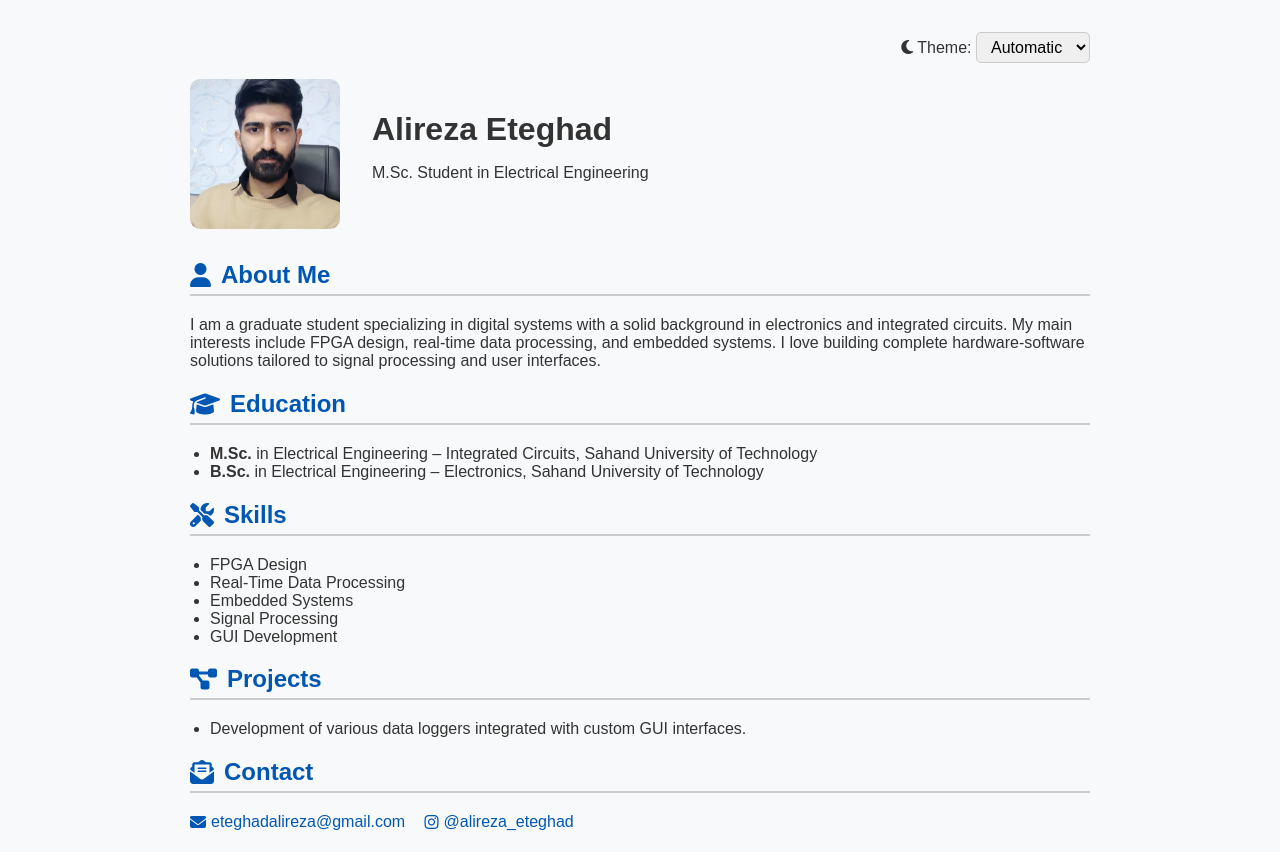
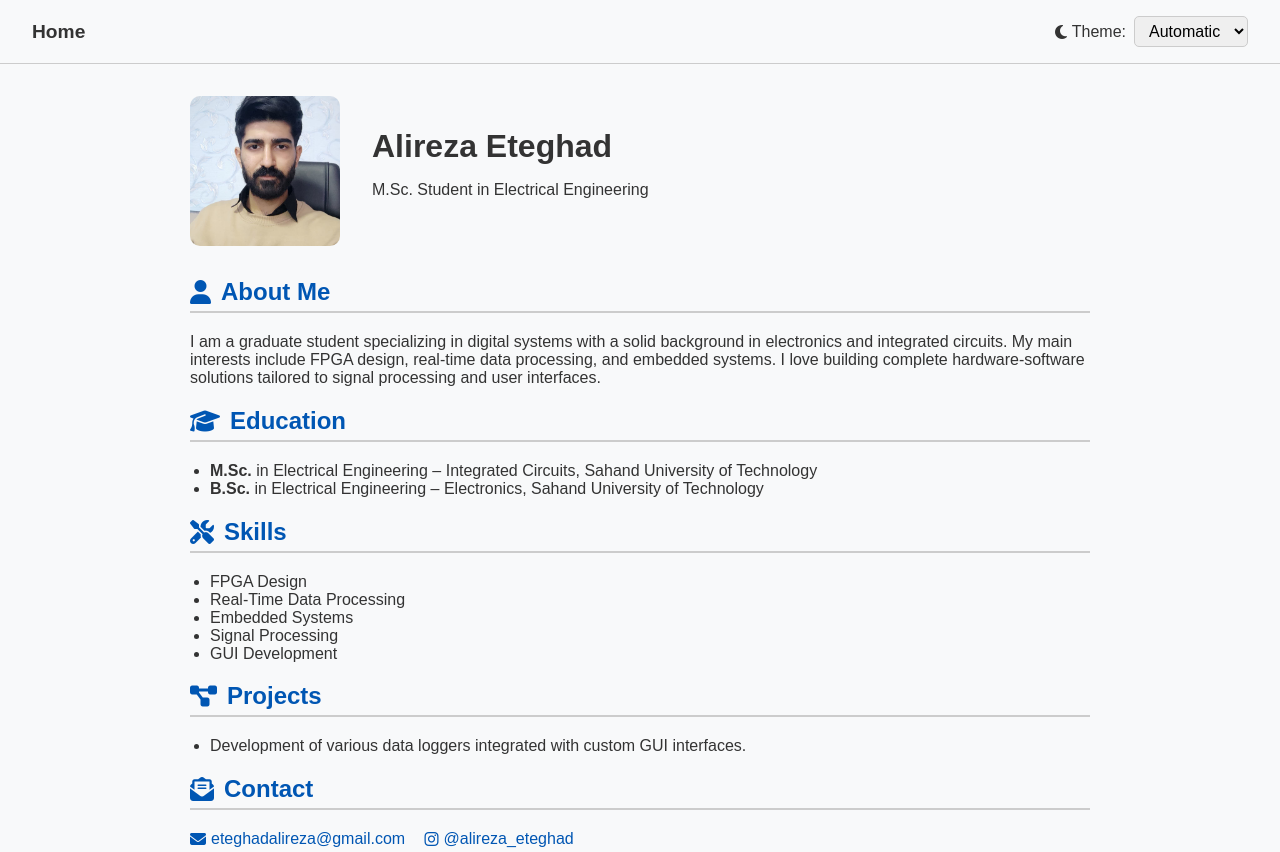
Before and after one commit to aEteghad/aEteghad.github.io, a plain HTML site: page index.html in a window 1280 px wide. Shown: the top 852 px of the page. Drawn offline with Linux system fonts and the light colour scheme.

Commit message:
Update index.html

```diff
--- a/index.html
+++ b/index.html
@@ -23,6 +23,37 @@
       background: var(--bg-color);
       color: var(--text-color);
       transition: background 0.3s, color 0.3s;
+    }
+    header {
+      position: sticky;
+      top: 0;
+      background: var(--bg-color);
+      padding: 1rem 2rem;
+      display: flex;
+      justify-content: space-between;
+      align-items: center;
+      border-bottom: 1px solid #ccc;
+      z-index: 1000;
+    }
+    header h1 {
+      margin: 0;
+      font-size: 1.2rem;
+    }
+    .theme-switcher {
+      display: flex;
+      align-items: center;
+      gap: 0.5rem;
+    }
+    .theme-switcher label {
+      display: flex;
+      align-items: center;
+      gap: 0.3rem;
+    }
+    .theme-switcher select {
+      padding: 5px 10px;
+      border-radius: 5px;
+      border: 1px solid #ccc;
+      font-size: 1rem;
     }
     .container {
       max-width: 900px;
@@ -68,16 +99,6 @@
     .contact a:hover {
       text-decoration: underline;
     }
-    .theme-switcher {
-      text-align: right;
-      margin-bottom: 1rem;
-    }
-    .theme-switcher select {
-      padding: 5px 10px;
-      border-radius: 5px;
-      border: 1px solid #ccc;
-      font-size: 1rem;
-    }
     .contact-form {
       margin-top: 2rem;
     }
@@ -107,7 +128,8 @@
   </style>
 </head>
 <body>
-  <div class="container">
+  <header>
+    <h1>Home</h1>
     <div class="theme-switcher">
       <label for="theme-select"><i class="fas fa-moon"></i> Theme:</label>
       <select id="theme-select">
@@ -116,7 +138,8 @@
         <option value="auto" selected>Automatic</option>
       </select>
     </div>
-
+  </header>
+  <div class="container">
     <div class="header">
       <img src="profile.jpg" alt="Alireza Eteghad">
       <div>
```
